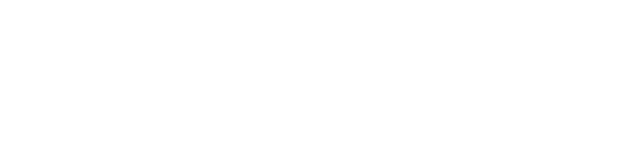
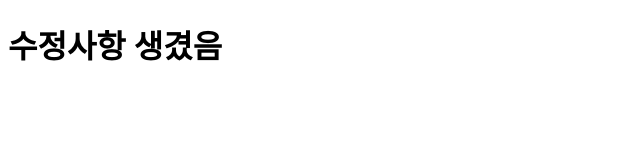
Before and after one commit to parknayul/git-03, a plain HTML site: page index.html in a window 1280 px wide. Shown: the whole page, without its empty margins (0-640 px from the left). Drawn offline with Linux system fonts and the light colour scheme.

Commit message:
두번째 수정진행

```diff
--- a/index.html
+++ b/index.html
@@ -6,6 +6,6 @@
     <title>Document</title>
 </head>
 <body>
-
+    <h1>수정사항 생겼음</h1>
 </body>
 </html>
```
